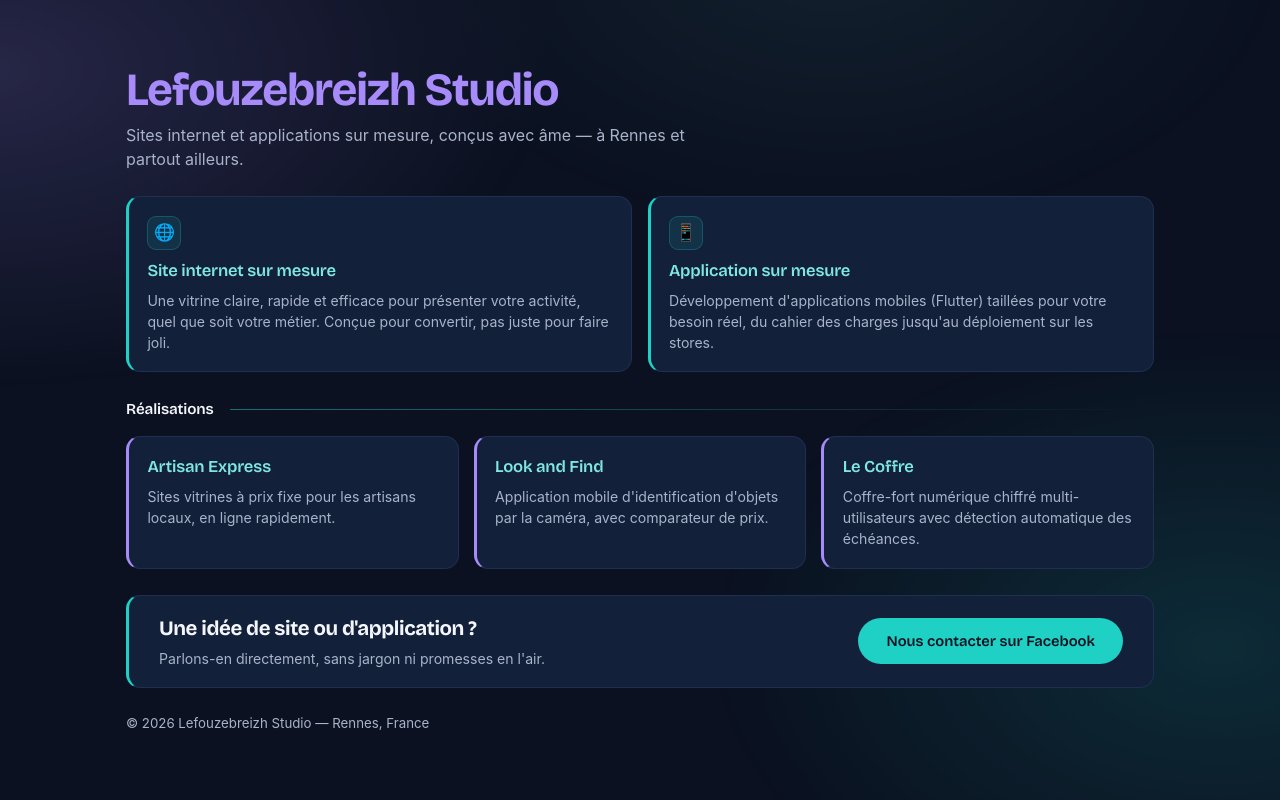
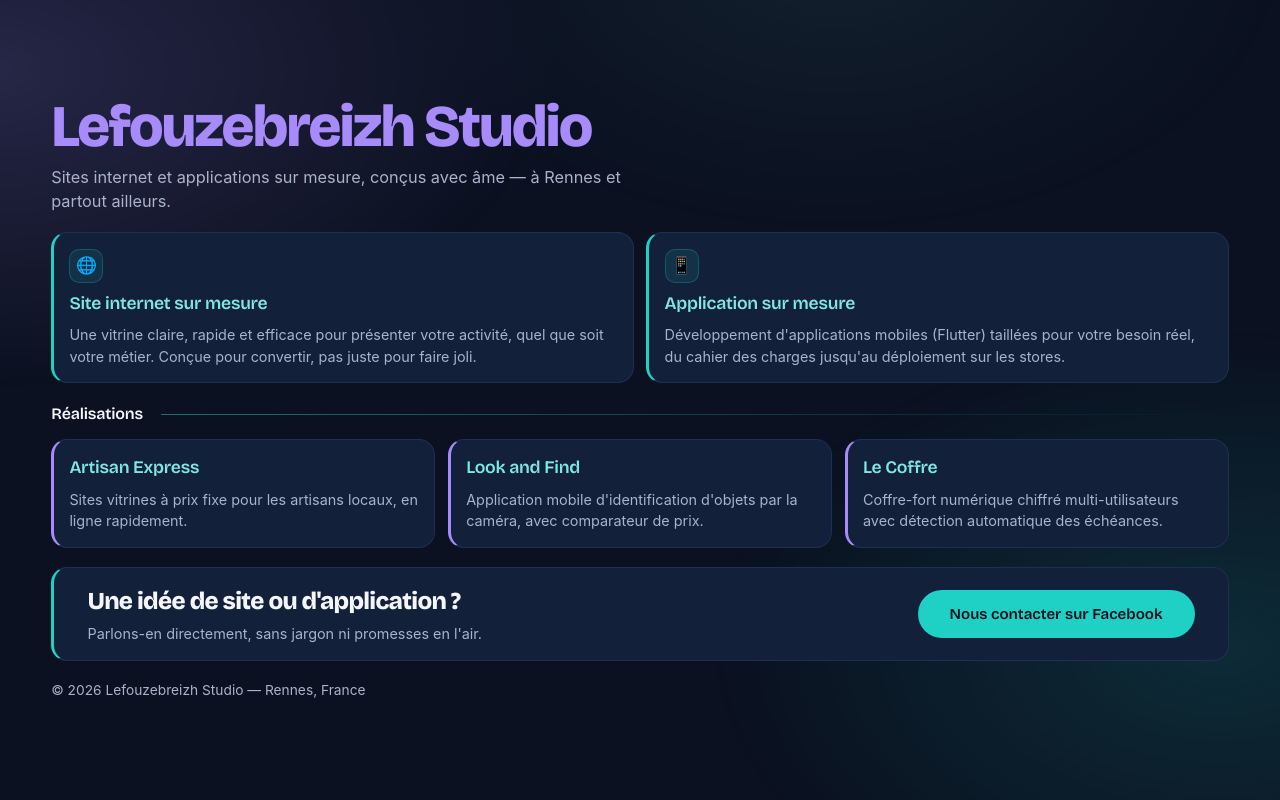
Before and after one commit to Lefouzebreizh/lefouzebreizh.github.io, a plain HTML site: page index.html in a window 1280 px wide. Drawn offline with nearby package versions, Linux system fonts and the light colour scheme.

Commit message:
Vitrine : conteneur élargi, titres plus présents, apparition au défilement
Conteneur porté de 1140 à 1400 px : sur un 1920 les bandes sombres passent
de 390 à 252 px de chaque côté. Les lignes de texte sont retenues par un
plafond de 68ch sur les paragraphes de carte, pour que la carte s'étire
sans que la colonne de texte devienne illisible.

Titres agrandis, bornés par la hauteur autant que par la largeur
(`min(4.6vw, 7.4vh)`). Sur un grand moniteur le titre gagne réellement en
présence ; sur un portable de 720 px de haut, c'est la hauteur qui commande,
faute de quoi la page repasserait en défilement.

Réalisations en `repeat(auto-fit, minmax(258px, 1fr))` : trois cartes
s'étirent pour occuper la ligne, quinze se replient d'elles-mêmes en
plusieurs rangées, sans règle à retoucher. Combiné au `margin-block: auto`
du conteneur, la page reste centrée tant qu'elle tient et rend la main au
défilement au-delà.

L'apparition au défilement n'utilise pas `animation-timeline: view()`, qui
avait été tentée puis retirée sur mesure : une page de bureau ne défilant
pas, les sections du bas restaient figées à mi-parcours — le pied de page
tombait à une opacité de 0 en 1280x720 — et l'état de ces animations ne se
recalcule pas de façon synchrone, ce qui les rend invérifiables. Un écouteur
de défilement les remplace, avec l'état visible comme valeur par défaut :
sans JavaScript ou en animations réduites, rien n'est masqué.

Le critère de révélation est le simple recouvrement du cadre. Une marge de
confort, même de 5 %, rendait le pied de page inatteignable : en fin de
défilement il affleure le bord inférieur sans jamais franchir le seuil —
constaté à la mesure, il restait invisible pour de bon.

Vérifié : 1366x768, 1280x720, 1440x900 et 1920x1080 sans défilement ni
débordement (scrollH = clientH), toutes sections à opacité 1 ; en étroit,
4 sections sur 6 au chargement puis 6 sur 6 après défilement. Contrastes
WCAG recalculés, le plus faible à 6.92 pour 4.5 exigé. Bouton à 48 px de
haut. Le soulèvement au survol reste opérant (transform non figée).

Co-Authored-By: Claude Opus 5 (1M context) <noreply@anthropic.com>
Claude-Session: https://claude.ai/code/session_01XmmpgDKy3JcviKaFEg7ovn

```diff
--- a/index.html
+++ b/index.html
@@ -4,9 +4,10 @@
 <meta charset="UTF-8">
 <meta name="viewport" content="width=device-width, initial-scale=1.0">
 <title>Lefouzebreizh Studio — Sites &amp; applications sur mesure</title>
+<meta name="description" content="Lefouzebreizh Studio conçoit des sites internet et des applications mobiles sur mesure, à Rennes et partout ailleurs.">
 <link rel="preconnect" href="https://fonts.googleapis.com">
 <link rel="preconnect" href="https://fonts.gstatic.com" crossorigin>
-<link href="https://fonts.googleapis.com/css2?family=Bricolage+Grotesque:opsz,wght@12..96,500;12..96,600;12..96,700&display=swap" rel="stylesheet">
+<link href="https://fonts.googleapis.com/css2?family=Bricolage+Grotesque:opsz,wght@12..96,500;12..96,600;12..96,800&display=swap" rel="stylesheet">
 <style>
   :root {
     --bg: #0b1120;
@@ -24,11 +25,13 @@
     /* Le rythme vertical se cale sur la hauteur de fenêtre : c'est ce qui
        permet à la page de tenir d'un seul écran sur un 1366x768 comme de
        respirer sur un grand moniteur, sans point de rupture. */
-    --pad-shell: clamp(20px, 3.4vh, 44px);
-    --gap-lg: clamp(18px, 3.2vh, 34px);
-    --gap-md: clamp(12px, 1.9vh, 20px);
-    --pad-card: clamp(16px, 2.3vh, 24px);
-    --radius: 14px;
+    --pad-shell: clamp(14px, 2.4vh, 44px);
+    --gap-lg: clamp(13px, 2.35vh, 32px);
+    --gap-md: clamp(10px, 1.6vh, 20px);
+    --pad-card: clamp(14px, 1.9vh, 26px);
+    --radius: 16px;
+
+    --entree: cubic-bezier(0.22, 0.7, 0.3, 1);
   }
 
   * { box-sizing: border-box; margin: 0; padding: 0; }
@@ -67,50 +70,75 @@
   }
 
   /* `margin-block: auto` centre verticalement tant qu'il reste de la place et
-     rend la main au défilement normal quand il n'y en a plus. Un
-     `justify-content: center` sur le conteneur, lui, rognerait le haut de la
-     page sans permettre de le rattraper. */
+     rend la main au défilement normal quand il n'y en a plus. C'est aussi ce
+     qui laissera la page grandir proprement quand les réalisations se
+     multiplieront, sans qu'aucune règle ne soit à retoucher. */
   .shell {
     position: relative;
     z-index: 1;
     width: 100%;
-    max-width: 1140px;
+    max-width: 1400px;
     margin-inline: auto;
     margin-block: auto;
-    padding: var(--pad-shell) clamp(20px, 5vw, 56px);
+    padding: var(--pad-shell) clamp(20px, 4vw, 56px);
   }
 
-  /* Entrée : une seule séquence au chargement, décalée dans l'ordre de
-     lecture. `backwards` et non `both` — en `both` l'animation gèlerait la
-     transformation finale et le survol des cartes n'aurait plus aucun effet. */
-  @keyframes monter {
-    from { opacity: 0; transform: translateY(18px); }
-    to   { opacity: 1; transform: none; }
+  /* ---- Apparition ----------------------------------------------------
+     Un seul geste, répété à l'identique sur chaque section : monter de
+     quelques pixels en fondu. Il est porté par les sections et non par les
+     cartes, pour deux raisons — « apparition des sections » est ce qui est
+     demandé, et un fond d'animation posé sur une carte gèlerait sa
+     transformation finale, ce qui neutraliserait le soulèvement au survol. */
+  /* État par défaut : tout est visible. C'est le socle de sécurité — le
+     contenu ne dépend d'aucun script pour s'afficher. Sans JavaScript, sans
+     IntersectionObserver, ou si le script échoue, la page reste lisible.
+
+     L'apparition n'a délibérément pas été faite avec `animation-timeline:
+     view()`. Deux raisons, toutes deux constatées à la mesure : sur un écran
+     de bureau la page ne défile pas, si bien que les sections du bas
+     restaient figées à mi-parcours — le pied de page tombait à une opacité
+     de 0 en 1280x720 ; et l'état de ces animations ne se recalcule pas de
+     façon synchrone, ce qui les rend invérifiables. Un mécanisme qu'on ne
+     peut pas vérifier n'a pas sa place sur une vitrine. */
+  .reveal {
+    opacity: 1;
   }
 
-  .anim {
-    animation: monter 0.72s cubic-bezier(0.22, 0.7, 0.3, 1) backwards;
-    animation-delay: calc(var(--i, 0) * 85ms);
+  html.js .reveal {
+    opacity: 0;
+    transform: translateY(20px);
+    transition: opacity 0.6s ease,
+                transform 0.6s var(--entree);
+    transition-delay: calc(var(--i, 0) * 80ms);
   }
 
+  html.js .reveal.vu {
+    opacity: 1;
+    transform: none;
+  }
+
+  /* ---- En-tête -------------------------------------------------------- */
   header { margin-bottom: var(--gap-lg); }
 
   h1 {
     font-family: var(--display);
-    font-weight: 700;
-    font-size: clamp(2.1rem, 3.6vw, 3.2rem);
-    line-height: 1.02;
-    letter-spacing: -0.025em;
+    font-weight: 800;
+    /* La borne haute est bridée par la hauteur autant que par la largeur :
+       sur un écran large mais court, c'est la hauteur qui manque. */
+    font-size: clamp(2.2rem, min(4.6vw, 7.4vh), 4.2rem);
+    line-height: 0.96;
+    letter-spacing: -0.035em;
     color: var(--violet);
-    margin-bottom: clamp(8px, 1.2vh, 14px);
+    margin-bottom: clamp(8px, 1.1vh, 16px);
   }
 
   .lede {
     color: var(--text-dim);
-    font-size: clamp(1rem, 1.15vw, 1.14rem);
-    max-width: 58ch;
+    font-size: clamp(1.02rem, 1.25vw, 1.28rem);
+    max-width: 60ch;
   }
 
+  /* ---- Grilles -------------------------------------------------------- */
   .offers {
     display: grid;
     grid-template-columns: repeat(2, 1fr);
@@ -118,9 +146,13 @@
     margin-bottom: var(--gap-lg);
   }
 
+  /* `auto-fit` et non `auto-fill` : avec trois réalisations les cartes
+     s'étirent pour occuper la ligne, et à quinze la grille se replie d'
+     elle-même en autant de rangées que nécessaire. Rien à retoucher entre
+     les deux. */
   .projects {
     display: grid;
-    grid-template-columns: repeat(3, 1fr);
+    grid-template-columns: repeat(auto-fit, minmax(258px, 1fr));
     gap: var(--gap-md);
     margin-bottom: var(--gap-lg);
   }
@@ -130,9 +162,9 @@
     border: 1px solid var(--hairline);
     border-radius: var(--radius);
     padding: var(--pad-card);
-    /* Deux propriétés seulement en transition : le compositeur les gère sans
-       repasser par la mise en page. */
-    transition: transform 0.28s cubic-bezier(0.22, 0.7, 0.3, 1),
+    /* Seules des propriétés que le compositeur sait animer sans repasser par
+       la mise en page. */
+    transition: transform 0.28s var(--entree),
                 box-shadow 0.28s ease,
                 border-color 0.28s ease;
   }
@@ -144,22 +176,26 @@
   .card:focus-within {
     transform: translateY(-6px);
     border-color: rgba(31, 209, 197, 0.42);
-    box-shadow: 0 20px 40px -16px rgba(0, 0, 0, 0.75),
+    box-shadow: 0 22px 44px -16px rgba(0, 0, 0, 0.78),
                 0 0 0 1px rgba(31, 209, 197, 0.22);
   }
 
   .card h2 {
     font-family: var(--display);
     font-weight: 600;
-    font-size: clamp(1.04rem, 1.25vw, 1.2rem);
-    letter-spacing: -0.012em;
+    font-size: clamp(1.1rem, 1.35vw, 1.32rem);
+    letter-spacing: -0.015em;
     color: var(--accent2);
-    margin-bottom: 6px;
+    margin-bottom: 7px;
   }
 
   .card p {
     color: var(--text-dim);
-    font-size: clamp(0.88rem, 0.95vw, 0.95rem);
+    font-size: clamp(0.9rem, 0.98vw, 1rem);
+    /* Le conteneur élargi ne doit pas allonger les lignes au-delà du
+       confortable : la carte s'étire, la colonne de texte s'arrête avant la
+       limite de lisibilité. */
+    max-width: 68ch;
   }
 
   .icon {
@@ -167,10 +203,10 @@
     place-items: center;
     width: 34px;
     height: 34px;
-    margin-bottom: clamp(8px, 1.1vh, 12px);
+    margin-bottom: clamp(6px, 1vh, 13px);
     font-size: 1.05rem;
     line-height: 1;
-    border-radius: 9px;
+    border-radius: 10px;
     background: rgba(31, 209, 197, 0.1);
     border: 1px solid rgba(31, 209, 197, 0.24);
   }
@@ -180,11 +216,11 @@
   .section-title {
     display: flex;
     align-items: center;
-    gap: 16px;
+    gap: 18px;
     font-family: var(--display);
     font-weight: 600;
-    font-size: clamp(0.95rem, 1.05vw, 1.05rem);
-    letter-spacing: -0.01em;
+    font-size: clamp(1rem, 1.15vw, 1.16rem);
+    letter-spacing: -0.012em;
     color: var(--text);
     margin-bottom: var(--gap-md);
   }
@@ -196,8 +232,9 @@
     background: linear-gradient(90deg, rgba(31, 209, 197, 0.5), transparent);
   }
 
-  /* CTA en barre : le gain de hauteur par rapport à un bloc centré est ce qui
-     fait tenir la page dans un écran de portable. */
+  /* ---- Appel à contact ------------------------------------------------
+     En barre plutôt qu'en bloc centré : le gain de hauteur est ce qui fait
+     tenir la page dans l'écran d'un portable. */
   .cta {
     display: flex;
     align-items: center;
@@ -208,34 +245,38 @@
     border: 1px solid var(--hairline);
     border-left: 3px solid var(--accent);
     border-radius: var(--radius);
-    padding: var(--pad-card) clamp(18px, 2.6vw, 30px);
+    padding: var(--pad-card) clamp(20px, 2.6vw, 34px);
   }
 
   .cta h2 {
     font-family: var(--display);
-    font-weight: 700;
-    font-size: clamp(1.15rem, 1.6vw, 1.45rem);
-    letter-spacing: -0.02em;
-    margin-bottom: 3px;
+    font-weight: 800;
+    font-size: clamp(1.25rem, 1.9vw, 1.75rem);
+    letter-spacing: -0.028em;
+    margin-bottom: 4px;
   }
 
   .cta p {
     color: var(--text-dim);
-    font-size: clamp(0.88rem, 0.95vw, 0.95rem);
+    font-size: clamp(0.9rem, 0.98vw, 1rem);
   }
 
   .btn {
     flex-shrink: 0;
-    display: inline-block;
+    display: inline-flex;
+    align-items: center;
+    justify-content: center;
+    /* 48 px de haut : confortable au pouce, au-delà des 44 px recommandés. */
+    min-height: 48px;
     background: var(--accent);
     color: #0b1120;
     font-family: var(--display);
     font-weight: 600;
-    font-size: clamp(0.92rem, 1vw, 1rem);
-    padding: 12px 28px;
+    font-size: clamp(0.94rem, 1vw, 1.04rem);
+    padding: 12px 32px;
     border-radius: 30px;
     text-decoration: none;
-    transition: transform 0.22s cubic-bezier(0.22, 0.7, 0.3, 1),
+    transition: transform 0.22s var(--entree),
                 background-color 0.22s ease,
                 box-shadow 0.22s ease;
   }
@@ -243,79 +284,90 @@
   .btn:hover {
     background: var(--accent2);
     transform: translateY(-2px);
-    box-shadow: 0 12px 26px -12px rgba(31, 209, 197, 0.85);
+    box-shadow: 0 14px 30px -12px rgba(31, 209, 197, 0.85);
   }
 
   :focus-visible {
-    outline: 2px solid var(--accent2);
+    outline: 3px solid var(--accent2);
     outline-offset: 3px;
     border-radius: 6px;
   }
 
   footer {
     color: var(--text-dim);
-    font-size: 0.83rem;
+    font-size: 0.86rem;
     margin-top: var(--gap-lg);
   }
 
+  /* ---- Adaptations ---------------------------------------------------- */
   @media (max-width: 900px) {
     .projects { grid-template-columns: 1fr; }
   }
 
   @media (max-width: 640px) {
     .offers { grid-template-columns: 1fr; }
-    .cta { flex-direction: column; align-items: flex-start; }
-    .btn { width: 100%; text-align: center; }
+    .cta { flex-direction: column; align-items: stretch; }
+    .btn { width: 100%; }
+    .card p { max-width: none; }
   }
 
   @media (prefers-reduced-motion: reduce) {
     body::before { animation: none; }
-    .anim { animation: none; }
+    html.js .reveal { opacity: 1; transform: none; transition: none; }
     .card, .btn { transition: none; }
     .card:hover, .card:focus-within, .btn:hover { transform: none; }
   }
 </style>
+<script>
+  /* Posée avant le premier rendu, pour qu'aucune section n'apparaisse puis
+     ne disparaisse. Sans elle — script bloqué, animations réduites — la
+     feuille de style laisse tout le contenu visible. */
+  if (window.matchMedia &&
+      !window.matchMedia('(prefers-reduced-motion: reduce)').matches) {
+    document.documentElement.classList.add('js');
+  }
+</script>
 </head>
 <body>
 
 <main class="shell">
 
-  <header class="anim" style="--i:0">
+  <header class="reveal" style="--i:0">
     <h1>Lefouzebreizh Studio</h1>
     <p class="lede">Sites internet et applications sur mesure, conçus avec âme — à Rennes et partout ailleurs.</p>
   </header>
 
-  <div class="offers">
-    <article class="card offer anim" style="--i:1">
+  <div class="offers reveal" style="--i:1">
+    <article class="card offer">
       <div class="icon" aria-hidden="true">🌐</div>
       <h2>Site internet sur mesure</h2>
       <p>Une vitrine claire, rapide et efficace pour présenter votre activité, quel que soit votre métier. Conçue pour convertir, pas juste pour faire joli.</p>
     </article>
-    <article class="card offer anim" style="--i:2">
+    <article class="card offer">
       <div class="icon" aria-hidden="true">📱</div>
       <h2>Application sur mesure</h2>
       <p>Développement d'applications mobiles (Flutter) taillées pour votre besoin réel, du cahier des charges jusqu'au déploiement sur les stores.</p>
     </article>
   </div>
 
-  <h3 class="section-title anim" style="--i:3">Réalisations</h3>
+  <h3 class="section-title reveal" style="--i:2">Réalisations</h3>
 
-  <div class="projects">
-    <article class="card project anim" style="--i:4">
+  <div class="projects reveal" style="--i:3">
+    <article class="card project">
       <h2>Artisan Express</h2>
       <p>Sites vitrines à prix fixe pour les artisans locaux, en ligne rapidement.</p>
     </article>
-    <article class="card project anim" style="--i:5">
+    <article class="card project">
       <h2>Look and Find</h2>
       <p>Application mobile d'identification d'objets par la caméra, avec comparateur de prix.</p>
     </article>
-    <article class="card project anim" style="--i:6">
+    <article class="card project">
       <h2>Le Coffre</h2>
       <p>Coffre-fort numérique chiffré multi-utilisateurs avec détection automatique des échéances.</p>
     </article>
   </div>
 
-  <section class="cta anim" style="--i:7">
+  <section class="cta reveal" style="--i:4">
     <div>
       <h2>Une idée de site ou d'application ?</h2>
       <p>Parlons-en directement, sans jargon ni promesses en l'air.</p>
@@ -323,11 +375,60 @@
     <a class="btn" href="https://www.facebook.com/profile.php?id=61551926225174" target="_blank" rel="noopener">Nous contacter sur Facebook</a>
   </section>
 
-  <footer class="anim" style="--i:8">
+  <footer class="reveal" style="--i:5">
     © 2026 Lefouzebreizh Studio — Rennes, France
   </footer>
 
 </main>
 
+<script>
+(function () {
+  if (!document.documentElement.classList.contains('js')) return;
+
+  /* Une section se dévoile dès qu'elle entre dans le cadre. Sur un écran de
+     bureau la page tient d'un seul tenant : toutes sont vues d'emblée et se
+     succèdent au chargement, échelonnées par `transition-delay`. Sur un
+     téléphone, elles se découvrent au fil du défilement. Un seul mécanisme
+     pour les deux cas.
+
+     Volontairement en écoute du défilement plutôt qu'avec un
+     IntersectionObserver : sur six éléments le coût est nul, il y a une
+     dépendance de moins, et surtout ce chemin-là est vérifiable — un
+     défilement provoqué déclenche bien l'événement, là où l'observateur
+     restait muet et laissait le bas de page invisible sans que rien ne le
+     signale. */
+  var restantes = Array.prototype.slice.call(document.querySelectorAll('.reveal'));
+
+  function reveler() {
+    var hauteur = window.innerHeight || document.documentElement.clientHeight;
+    restantes = restantes.filter(function (el) {
+      var r = el.getBoundingClientRect();
+      /* Le simple recouvrement, sans marge de confort. Une marge — même de
+         5 % — rend inatteignables les éléments du bas du document : arrivé
+         en fin de défilement, le pied de page affleure le bord inférieur et
+         ne franchit jamais le seuil. Mesuré : il restait invisible pour de
+         bon. */
+      if (r.top < hauteur && r.bottom > 0) {
+        el.classList.add('vu');
+        return false;
+      }
+      return true;
+    });
+    if (!restantes.length) {
+      window.removeEventListener('scroll', reveler);
+      window.removeEventListener('resize', reveler);
+    }
+  }
+
+  window.addEventListener('scroll', reveler, { passive: true });
+  window.addEventListener('resize', reveler, { passive: true });
+  reveler();
+
+  /* Filet de sécurité : quoi qu'il advienne, rien de ce qui est à l'écran ne
+     doit rester invisible. */
+  setTimeout(reveler, 1500);
+})();
+</script>
+
 </body>
 </html>
```
